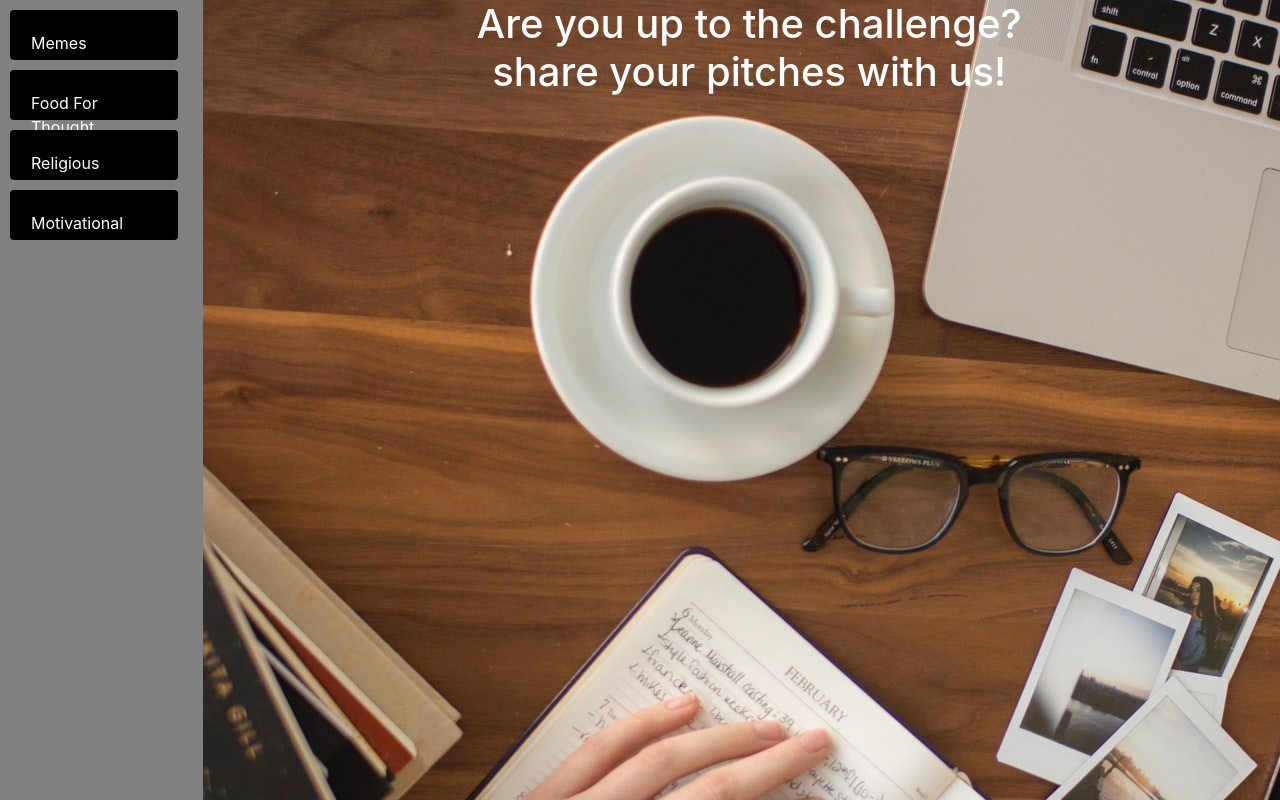
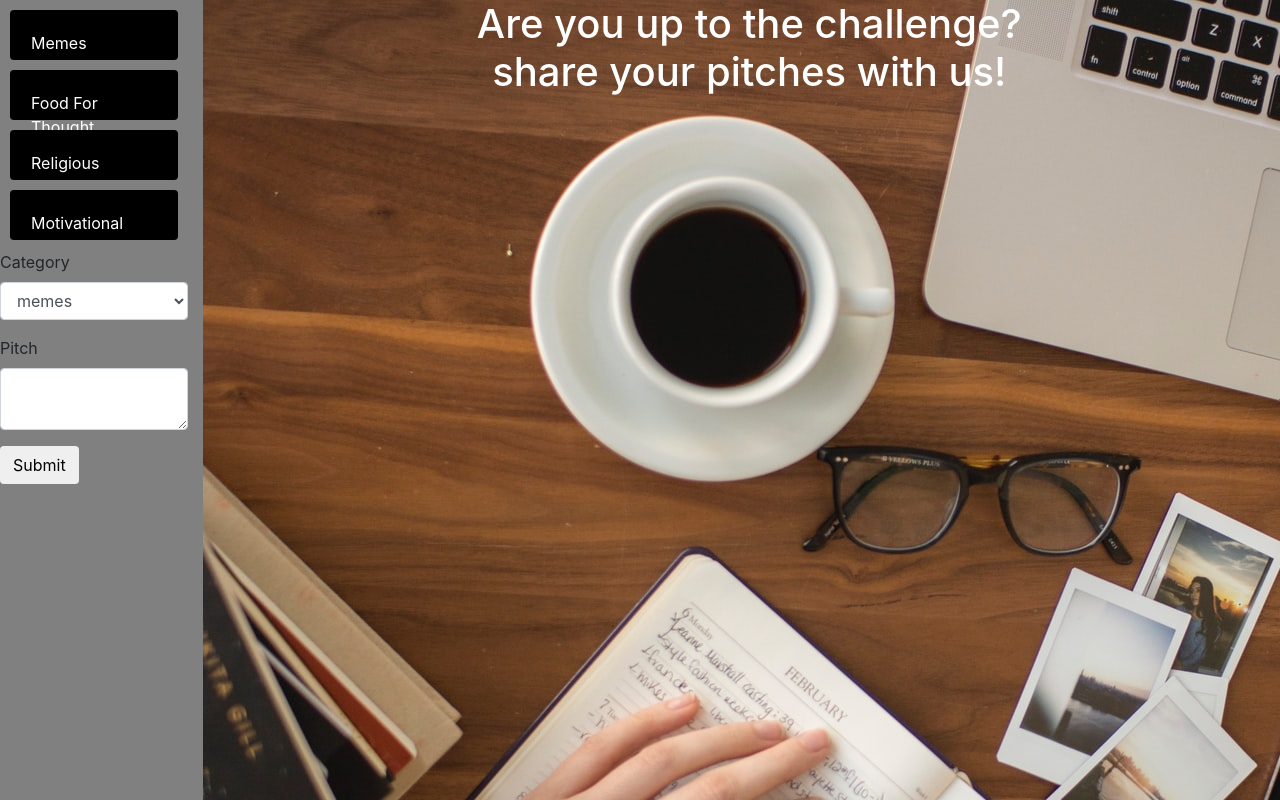
Before and after one commit to lcmongwe/pitch-app, a Flask app: page / in a window 1280 px wide. Shown: the part 80-880 px from the top of the page. Run offline with Flask 2, Linux system fonts and the light colour scheme; the visitor is signed in with stand-in values (Sample User, id 1); some libraries are stand-ins or nearby versions.

Commit message:
category added to note class

```diff
--- a/app/auth/views.py
+++ b/app/auth/views.py
@@ -12,7 +12,7 @@ from ..email import mail_message
 @login_required
 def logout():
     logout_user()
-    return redirect(url_for("main.home"))
+    return redirect(url_for("main.index"))
 
 @auth.route('/sign_up',methods = ["GET","POST"])
 def register():
--- a/app/main/forms.py
+++ b/app/main/forms.py
@@ -1,13 +1,11 @@
+from unicodedata import category
 from flask_wtf import FlaskForm
-from wtforms import StringField,TextAreaField,SubmitField
+from wtforms import StringField,TextAreaField,SubmitField,SelectField
 from wtforms.validators import InputRequired
 
 class PitchForm(FlaskForm):
 
-    title = StringField('Review title',validators=[InputRequired()])
-    review = TextAreaField('Movie review', validators=[InputRequired()])
+
+    Category = SelectField(u'Category', choices=[('memes'), ('thought'), ('religious'),('motivational')])
+    pitch = TextAreaField('Pitch', validators=[InputRequired()])
     submit = SubmitField('Submit')
-
-class YourPitch(FlaskForm):
-    bio = TextAreaField('write your pitch here.',validators = [InputRequired()])
-    submit = SubmitField('Submit')
--- a/app/main/views.py
+++ b/app/main/views.py
@@ -1,10 +1,11 @@
+from unicodedata import category
 from flask import render_template,request,redirect,url_for,abort
 from . import main
 
-from ..models import User
+from ..models import User,Note
 from .forms import PitchForm
 from flask_login import login_required,current_user
-# from .. import db,photos
+from .. import db
 
 
 
@@ -13,10 +14,11 @@ from flask_login import login_required,current_user
 @main.route('/', methods=['GET', 'POST'])
 @login_required
 def index():
-
-    '''
-    View root page function that returns the home page and its data
-    '''
+    pitch_form = PitchForm()
+    if pitch_form.validate_on_submit():
+        note = Note(data =pitch_form.pitch.data,category=pitch_form.Category.data)
+        db.session.add(note)
+        db.session.commit()
 
 
-    return render_template('home.html')
+    return render_template('home.html',pitch_form=pitch_form)
--- a/app/models.py
+++ b/app/models.py
@@ -11,6 +11,7 @@ class Note(db.Model):
     __tablename__ = 'note'
 
     id = db.Column(db.Integer,primary_key = True)
+    data = db.Column(db.String(1000))
     data = db.Column(db.String(10000))
     date = db.Column(db.DateTime(timezone=True), default=func.now())
     user_id = db.Column(db.Integer,db.ForeignKey('user.id'))
--- a/app/templates/home.html
+++ b/app/templates/home.html
@@ -19,6 +19,9 @@ title%} HOME {% endblock%} {% block styles%} {{ super() }}
       <div class="card card1">
         <div class="card-body">Motivational</div>
       </div>
+      <div class="noteform">
+        {{wtf.quick_form(pitch_form)}}
+      </div>
     </div>
 
     <div class="col-md-10">
```
Also changed, not shown: 1 other file.
